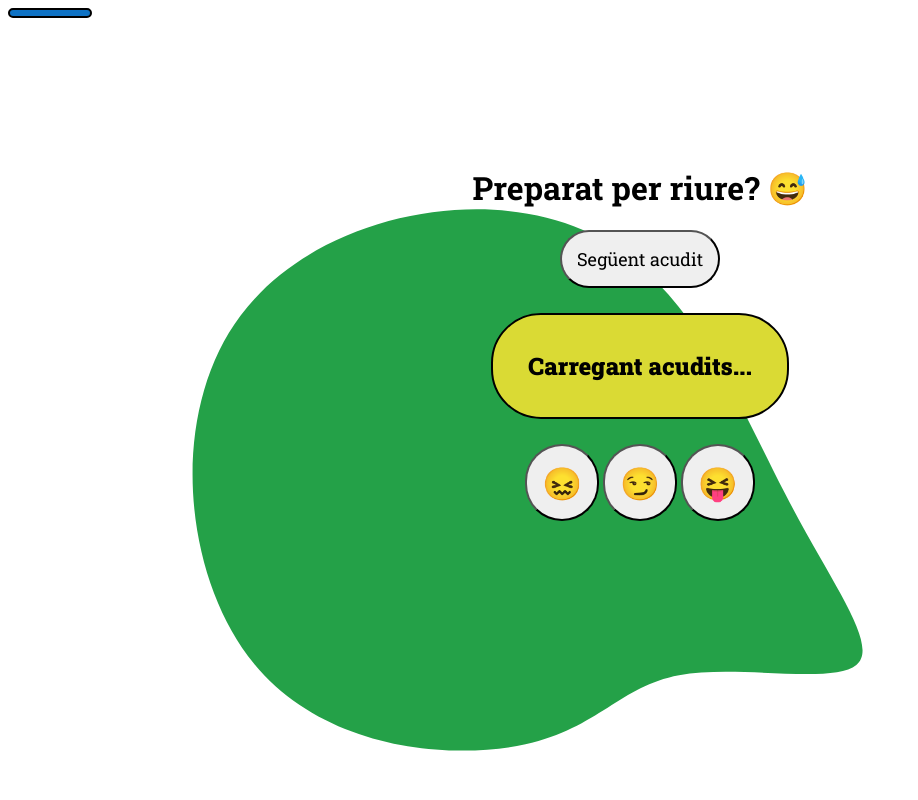
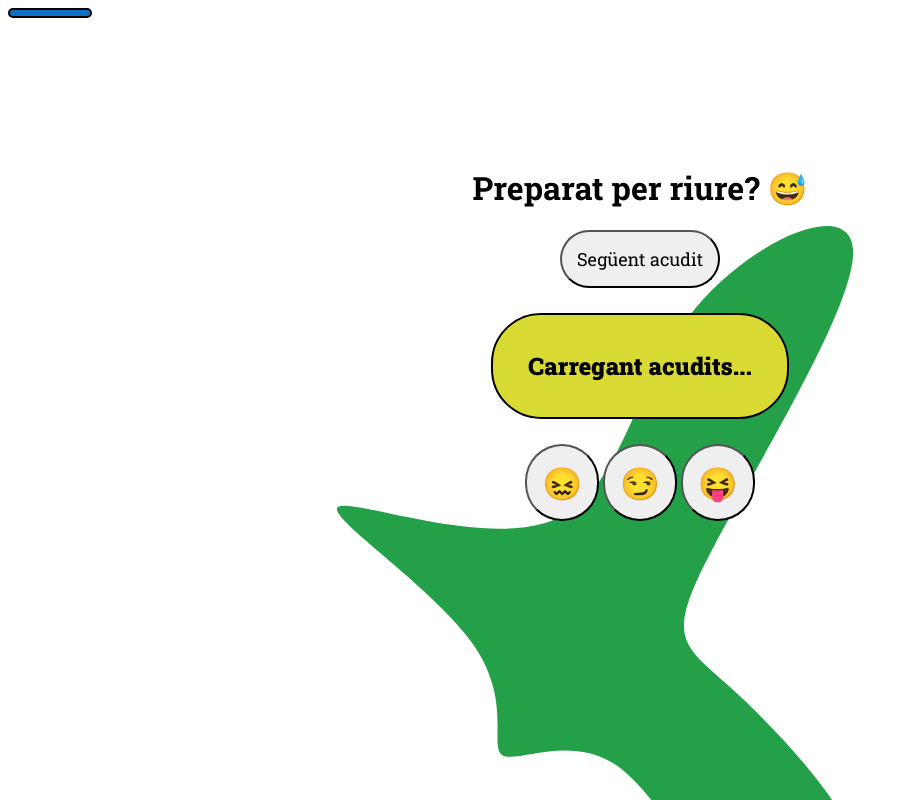
Before and after one commit to PacMM79/Sprint4, a website: page index.html in a window 1280 px wide. Shown: the whole page, without its empty margins (0-918 px from the left). Drawn offline with Linux system fonts and the light colour scheme; no server answers.

Commit message:
Exercici 6
- Add random background images

```diff
--- a/src/index.js
+++ b/src/index.js
@@ -51,6 +51,7 @@ const jokeCall = () => {
         generateJokes();
     else
         generateJokes2();
+    backgroundChange();
 };
 // Calling jokeCall function
 btn.addEventListener('click', jokeCall);
@@ -86,3 +87,16 @@ const weather = () => __awaiter(void 0, void 0, void 0, function* () {
     }
 });
 weather();
+function backgroundChange() {
+    const backPic = [
+        "img/blob.svg",
+        "img/blob1.svg",
+        "img/blob2.svg",
+        "img/blob3.svg",
+        "img/blob4.svg",
+        "img/blob5.svg",
+    ];
+    const randomOrder = Math.floor(Math.random() * backPic.length);
+    const selectedPic = backPic[randomOrder];
+    document.body.style.backgroundImage = `url(${selectedPic})`;
+}
--- a/style.css
+++ b/style.css
@@ -9,7 +9,6 @@
 
 body {
     font-family: "Roboto Slab", serif;
-    background-image: url("img/blob.svg");
     background-size: 100%;
     background-repeat: no-repeat;
     font-weight: 900;
```
Also changed, not shown: src/index.ts (+19 -0 lines), img/blob1.svg (added), img/blob2.svg (added), img/blob3.svg (added), img/blob4.svg (added), img/blob5.svg (added).
